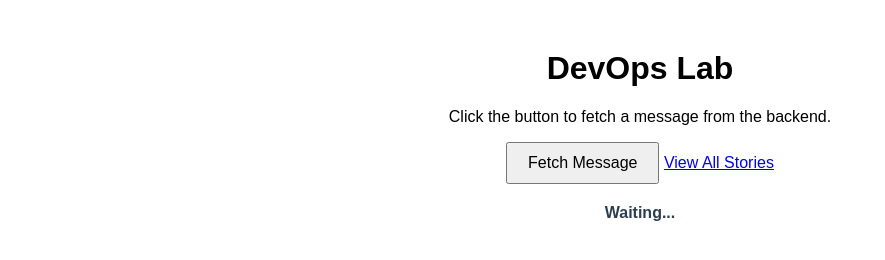
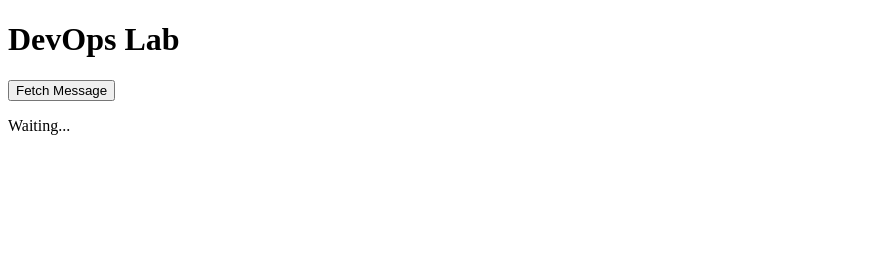
Before and after one commit to Oscar-047/devops-lab, a plain HTML site: page frontend/index.html in a window 1280 px wide. Shown: the whole page, without its empty margins (0-885 px from the left). Drawn offline with Linux system fonts and the light colour scheme.

```diff
--- a/frontend/index.html
+++ b/frontend/index.html
@@ -2,44 +2,18 @@
 <html>
 <head>
     <title>DevOps Lab - Frontend</title>
-    <style>
-        body {
-            font-family: Arial, sans-serif;
-            max-width: 600px;
-            margin: 50px auto;
-            text-align: center;
-        }
-        button {
-            padding: 10px 20px;
-            font-size: 16px;
-            cursor: pointer;
-        }
-        #message {
-            margin-top: 20px;
-            font-weight: bold;
-            color: #2c3e50;
-        }
-    </style>
 </head>
 <body>
     <h1>DevOps Lab</h1>
-    <p>Click the button to fetch a message from the backend.</p>
-    <button id="fetchBtn">Fetch Message</button>
-    <a href="stories.html">View All Stories</a>
-    <div id="message">Waiting...</div>
+    <button onclick="fetchMessage()">Fetch Message</button>
+    <p id="message">Waiting...</p>
 
     <script>
-        document.getElementById('fetchBtn').addEventListener('click', async () => {
-            const messageDiv = document.getElementById('message');
-            messageDiv.textContent = 'Loading...';
-            try {
-                const response = await fetch('http://localhost:3000/api/hello');
-                const data = await response.json();
-                messageDiv.textContent = data.message;
-            } catch (error) {
-                messageDiv.textContent = 'Error: Could not reach backend.';
-            }
-        });
+        async function fetchMessage() {
+            const res = await fetch('http://13.246.199.201:3000/api/hello');
+            const data = await res.json();
+            document.getElementById('message').innerText = data.message;
+        }
     </script>
 </body>
 </html>
```
Also changed, not shown: 1 other file.
